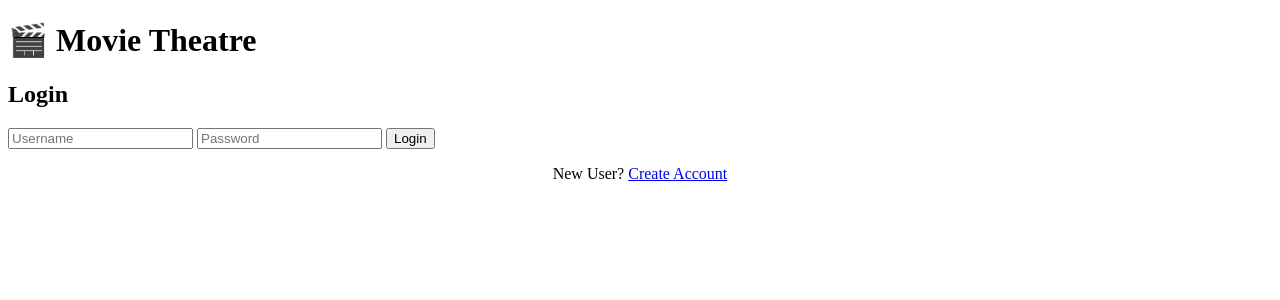
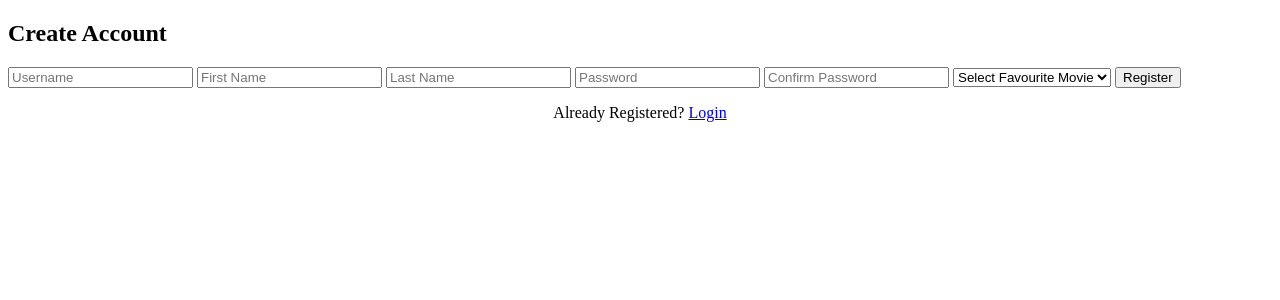
Before and after one commit to Sighakolli-MohanSai/MyApplication, a Flask app: page /register in a window 1280 px wide. Shown: the top 300 px of the page. Run offline with Flask 3, Linux system fonts and the light colour scheme.

Commit message:
Update register.html

```diff
--- a/templates/register.html
+++ b/templates/register.html
@@ -1,9 +1,10 @@
 <!DOCTYPE html>
+
 <html>
 
 <head>
 
-<title>Login</title>
+<title>Register</title>
 
 <link rel="stylesheet" href="{{ url_for('static', filename='css/style.css') }}">
 
@@ -13,27 +14,61 @@
 
 <div class="container">
 
-<h1>🎬 Movie Theatre</h1>
-
-<h2>Login</h2>
+<h2>Create Account</h2>
 
 <form method="POST">
 
 <input type="text" name="username" placeholder="Username" required>
 
+<input type="text" name="firstname" placeholder="First Name" required>
+
+<input type="text" name="lastname" placeholder="Last Name" required>
+
 <input type="password" name="password" placeholder="Password" required>
 
-<button type="submit">Login</button>
+<input type="password" name="confirm_password" placeholder="Confirm Password" required>
+
+<select name="favourite_movie" required>
+
+<option value="">Select Favourite Movie</option>
+
+<option>Interstellar</option>
+
+<option>Inception</option>
+
+<option>Avatar</option>
+
+<option>Bahubali</option>
+
+<option>RRR</option>
+
+<option>KGF Chapter 2</option>
+
+<option>Pushpa</option>
+
+<option>Salaar</option>
+
+<option>Leo</option>
+
+<option>Avengers Endgame</option>
+
+</select>
+
+<button type="submit">
+
+Register
+
+</button>
 
 </form>
 
 <p align="center">
 
-New User?
+Already Registered?
 
-<a href="/register">
+<a href="/login">
 
-Create Account
+Login
 
 </a>
 
```
